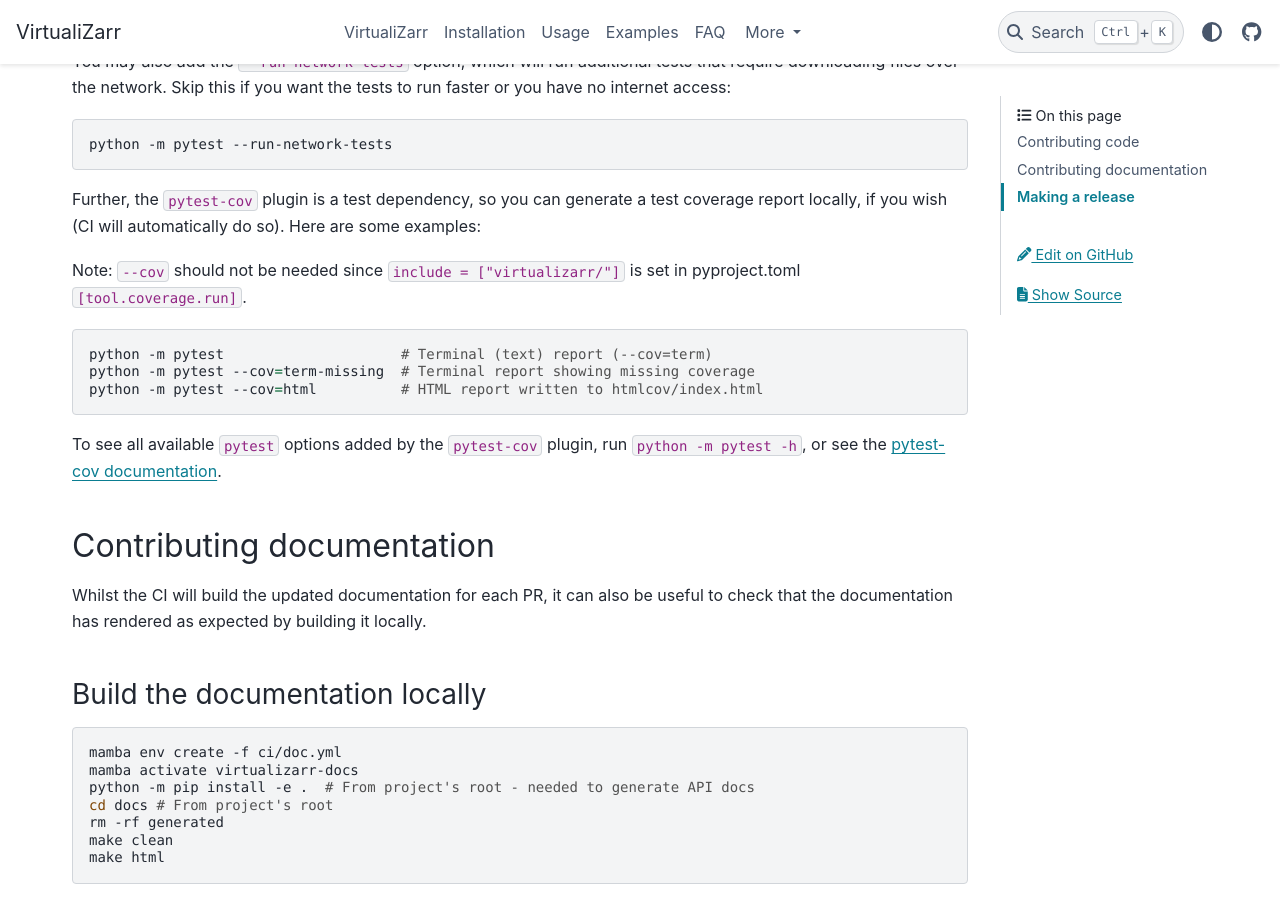
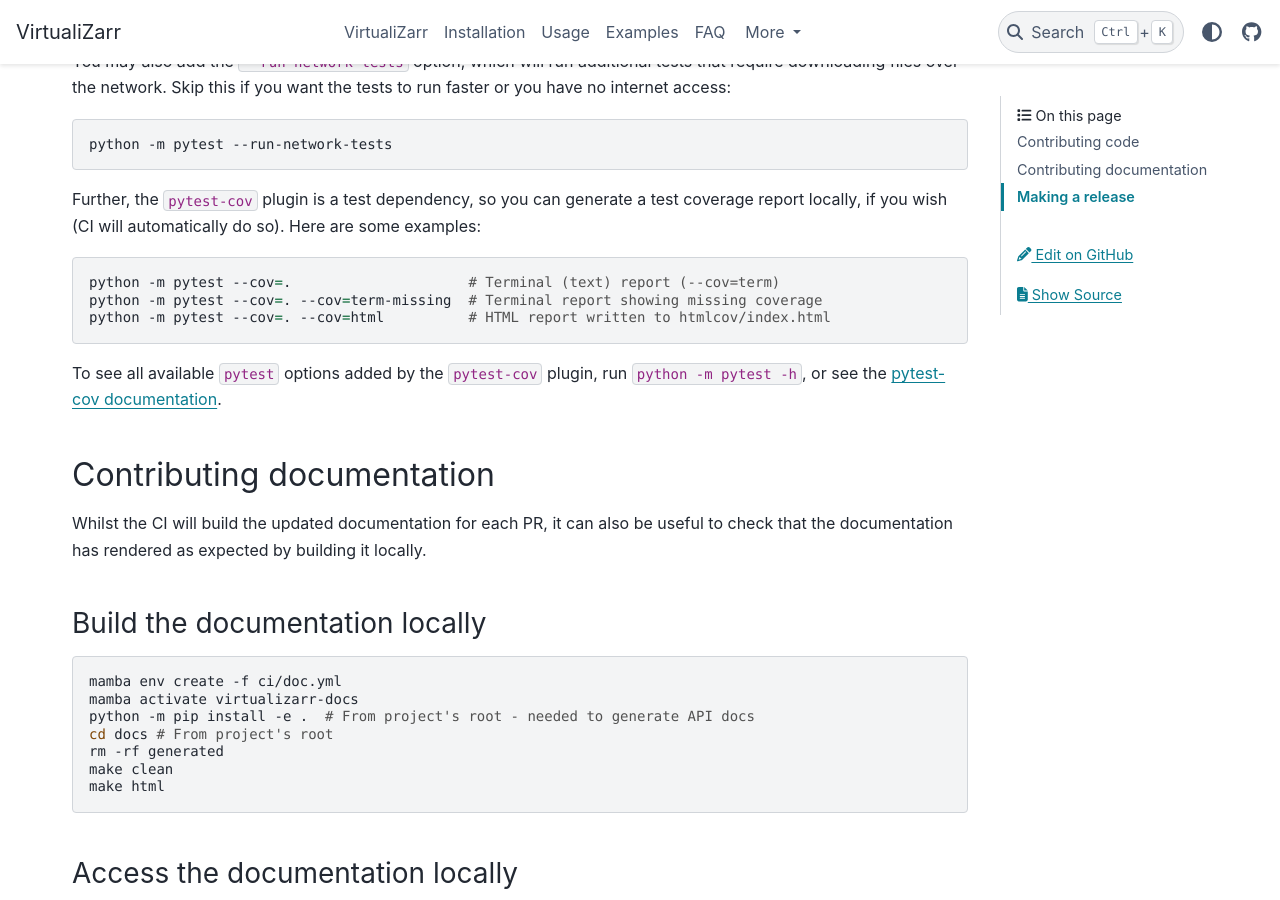
Before and after one commit to zarr-developers/VirtualiZarr, a Sphinx documentation site: the page built from docs/contributing.md, in a window 1280 px wide and 900 px high, scrolled down 512 px. Built offline with Sphinx 7.4.7 and the PyData theme 0.15.4, drawn with Linux system fonts in a browser that asks for light colours.

Commit message:
Reset contributiong (--cov) removed

````diff
--- a/docs/contributing.md
+++ b/docs/contributing.md
@@ -16,7 +16,7 @@
 ```
 
 You may also add the `--run-network-tests` option, which will run additional tests
-that require downloading files over the network. Skip this if you want the tests to run
+that require downloading files over the network.  Skip this if you want the tests to run
 faster or you have no internet access:
 
 ```bash
@@ -24,15 +24,13 @@
 ```
 
 Further, the `pytest-cov` plugin is a test dependency, so you can generate a test
-coverage report locally, if you wish (CI will automatically do so). Here are some
+coverage report locally, if you wish (CI will automatically do so).  Here are some
 examples:
 
-Note: `--cov` should not be needed since `include = ["virtualizarr/"]` is set in pyproject.toml `[tool.coverage.run]`.
-
 ```bash
-python -m pytest                     # Terminal (text) report (--cov=term)
-python -m pytest --cov=term-missing  # Terminal report showing missing coverage
-python -m pytest --cov=html          # HTML report written to htmlcov/index.html
+python -m pytest --cov=.                     # Terminal (text) report (--cov=term)
+python -m pytest --cov=. --cov=term-missing  # Terminal report showing missing coverage
+python -m pytest --cov=. --cov=html          # HTML report written to htmlcov/index.html
 ```
 
 To see all available `pytest` options added by the `pytest-cov` plugin, run
````
